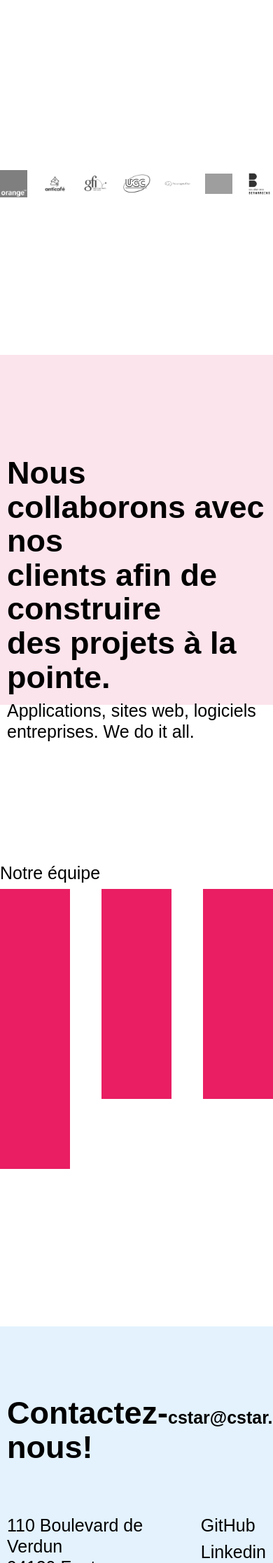
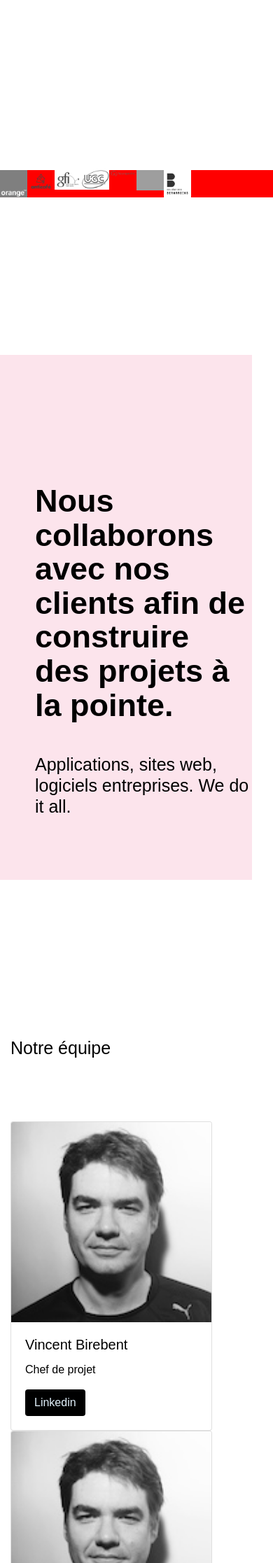
Before and after one commit to psteeve/cstar-industries.github.io, a Jekyll site: the page index.html, which Jekyll copies as it is, in a window 390 px wide. Shown: the part 745-2978 px from the top of the page at 70% size. Built offline with Jekyll 4.4.1, drawn with Linux system fonts in a browser that asks for light colours; some of the changed text lies outside the part shown; grey boxes are pictures that could not be loaded.

Commit message:
bootstrap

```diff
--- a/index.html
+++ b/index.html
@@ -6,28 +6,34 @@
     <link rel="stylesheet" href="https://maxcdn.bootstrapcdn.com/bootstrap/4.0.0/css/bootstrap.min.css" integrity="sha384-Gn5384xqQ1aoWXA+058RXPxPg6fy4IWvTNh0E263XmFcJlSAwiGgFAW/dAiS6JXm" crossorigin="anonymous">
     <link rel="stylesheet" href="stylesheets/css/home.css">
   </head>
-  <body class="container">
+  <body>
+    <div class="container">
       <header class="row">
-      <img id="logo" src="./images/logo-lg.png" alt="logo Cstar">
-      <h1 class="subtitle">cstar@cstar.io</h1>
+        <div class="col-lg-6 col-sm-12">
+          <img class="float-left" id="logo" src="./images/logo-lg.png" alt="logo Cstar">
+        </div>
+        <div class="col-lg-6 col-sm-12">
+          <h1 class="subtitle text-md-right">cstar@cstar.io</h1>
+        </div>
       </header>
+
       <section class="row section1">
         <h1 class="title"><span id="cstarTitle">cstar industries</span> est une agence
           de développement web à Paris.
         </h1>
       </section>
 
-    <section class="row section2">
-      <img class="img-fluid logosClients" src="./images/logos/Orange_logo.png" alt="logo orange">
-      <img class="img-fluid logosClients" src="./images/logos/anticafé.png" alt="logo Anticafé">
-      <img class="img-fluid logosClients" src="./images/logos/logo_GFI_2011.jpg" alt="logo GFI">
-      <img class="img-fluid logosClients" src="./images/logos/Logo_UGC.png" alt="logo UGC">
-      <img class="img-fluid logosClients" src="./images/logos/neuroprofiler.png" alt="logo Neuroprofiler">
-      <img class="img-fluid logosClients" src="./images/logos/logo-cogiway.jpg" alt="logo Cogiway">
-      <img class="img-fluid logosClients" src="./images/logos/bernardins.jpeg" alt="logo Bernardins">
+      <section class="row section2"  style="background-color:red;">
+        <img class="logosClients" src="./images/logos/Orange_logo.png" alt="logo orange">
+        <img class="logosClients" src="./images/logos/anticafé.png" alt="logo Anticafé">
+        <img class="logosClients" src="./images/logos/logo_GFI_2011.jpg" alt="logo GFI">
+        <img class="logosClients" src="./images/logos/Logo_UGC.png" alt="logo UGC">
+        <img class="logosClients" src="./images/logos/neuroprofiler.png" alt="logo Neuroprofiler">
+        <img class="logosClients" src="./images/logos/logo-cogiway.jpg" alt="logo Cogiway">
+        <img class="logosClients" src="./images/logos/bernardins.jpeg" alt="logo Bernardins">
       </section>
-
-    <section class="row section3">
+<!-- style="background-color:red;"  -->
+      <section class="col-lg-12 row section3">
         <h1 class="title2" id="sec3">Nous collaborons avec nos<br />
           clients afin de construire<br />
           des projets à la pointe.</h1>
@@ -35,40 +41,83 @@
         <h2 class="subtitleLight">Applications, sites web, logiciels entreprises. We do it all.</h2>
       </section>
 
-    <section class="row section4">
+      <section class="col-lg-12 row section4">
         <h2 class="subtitleLight">Notre équipe</h2>
       </section>
-    <section class=" row subSection4">
-      <div class="avatarTeam"></div>
-      <div class="avatarTeam"></div>
-      <div class="avatarTeam"></div>
-      <div class="avatarTeam"></div>
-      <div class="avatarTeam"></div>
-      <div class="avatarTeam"></div>
-      <div class="avatarTeam"></div>
-      <div class="avatarTeam"></div>
-      <div class="avatarTeam"></div>
-      <div class="avatarTeam"></div>
+
+      <section class="col-lg-12 row subSection4">
+
+        <div class="card" style="width: 18rem;">
+          <img class="card-img-top" src="./images/eric-cestari.JPG" alt="Eric Cestar Avatar">
+          <div class="card-body">
+            <h5 class="card-title">Vincent Birebent</h5>
+            <p class="card-text">Chef de projet</p>
+            <a href="#" class="btn">Linkedin</a>
+          </div>
+        </div>
+
+        <div class="card" style="width: 18rem;">
+          <img class="card-img-top" src="./images/eric-cestari.JPG" alt="Eric Cestar Avatar">
+          <div class="card-body">
+            <h5 class="card-title">Stéphane Schmidely</h5>
+            <p class="card-text">Développeur</p>
+            <a href="#" class="btn">Linkedin</a>
+          </div>
+        </div>
+        <div class="card" style="width: 18rem;">
+          <img class="card-img-top" src="./images/eric-cestari.JPG" alt="Eric Cestar Avatar">
+          <div class="card-body">
+            <h5 class="card-title">Yoan Dieu</h5>
+            <p class="card-text">Développeur</p>
+            <a href="#" class="btn">Linkedin</a>
+          </div>
+        </div>
+
+        <div class="card" style="width: 18rem;">
+          <img class="card-img-top" src="./images/eric-cestari.JPG" alt="Eric Cestar Avatar">
+          <div class="card-body">
+            <h5 class="card-title">Diouma Traore</h5>
+            <p class="card-text">Développeuse</p>
+            <a href="#" class="btn">Linkedin</a>
+          </div>
+        </div>
+
+        <div class="card" style="width: 18rem;">
+          <img class="card-img-top" src="./images/eric-cestari.JPG" alt="Eric Cestar Avatar">
+          <div class="card-body">
+            <h5 class="card-title">Aurélia Garnier</h5>
+            <p class="card-text">Product Owner / Développeuse</p>
+            <a href="#" class="btn">Linkedin</a>
+          </div>
+        </div>
+        <div class="card" style="width: 18rem;">
+          <img class="card-img-top" src="./images/eric-cestari.JPG" alt="Eric Cestar Avatar">
+          <div class="card-body">
+            <h5 class="card-title">Mahana Delacour</h5>
+            <p class="card-text">Développeuse / UX Designer</p>
+            <a href="#" class="btn">Linkedin</a>
+          </div>
+        </div>
+
+
       </section>
 
-    <section class="row section5">
+      <section class="col-lg-12 row section5">
         <div class="topSection5">
           <h1 class="title2">Contactez-nous!</h1>
           <h1 class="subtitle">cstar@cstar.io</h1>
         </div>
-
         <div class="middleSection5">
           <h2 class="subtitleLight">110 Boulevard de Verdun<br />
             94120 Fontenay-sous-Bois<br />
             06 13 22 43 61
           </h2>
-
           <div class="">
             <h2 class="subtitleLight">GitHub</h2>
             <h2 class="subtitleLight">Linkedin</h2>
           </div>
         </div>
       </section>
-
+    </div>
   </body>
 </html>
--- a/stylesheets/css/home.css
+++ b/stylesheets/css/home.css
@@ -1,15 +1,21 @@
 @import url("https://fonts.googleapis.com/css?family=Titillium+Web");
 BODY {
   background-color: white;
-  margin: 0;
   color: #000000;
   font-family: "Titillium", sans-serif;
 }
 
+.col-lg-6 {
+  padding: 0;
+}
+
 HEADER {
-  display: flex;
-  justify-content: space-between;
   margin: 100px 0 200px 0;
+}
+
+.btn {
+  background-color: black;
+  color: #e3f2fd;
 }
 
 #logo {
@@ -38,15 +44,17 @@ HEADER {
   font-weight: bold;
 }
 
+.subtitleRight {
+  text-align: right;
+}
+
 .subtitleLight {
   font-size: 25px;
+  margin-bottom: 10vh;
 }
 
 .section2 {
   margin-top: 25vh;
-  display: flex;
-  justify-content: space-between;
-  align-items: center;
 }
 
 .logosClients {
@@ -56,52 +64,35 @@ HEADER {
 
 .section3 {
   margin-top: 25vh;
-  height: 500px;
+  min-height: 500px;
   background-color: #fce4ec;
-  padding: 10px;
+  padding: 50px 0 0 50px;
 }
 
 #sec3 {
   margin-top: 15vh;
-}
-
-.avatarTeam {
-  width: 100px;
-  height: 100px;
-  background-color: #e91e63;
+  margin-bottom: 5vh;
 }
 
 .section4 {
   margin-top: 25vh;
 }
 
-.subSection4 {
-  display: flex;
-  justify-content: space-between;
-  align-items: center;
-}
-
 .section5 {
   background-color: #e3f2fd;
   margin-top: 25vh;
-  height: 500px;
-  padding: 10px;
-  margin-bottom: 10vh;
+  margin-bottom: 25vh;
+  min-height: 500px;
+  padding: 50px 50px 0 50px;
 }
 
 .topSection5 {
   margin-top: 10vh;
   width: 100%;
-  height: max-content;
-  display: flex;
-  justify-content: space-between;
-  align-items: baseline;
 }
 
 .middleSection5 {
   width: 100%;
-  display: flex;
-  justify-content: space-between;
 }
 
 /*# sourceMappingURL=home.css.map */
```
Also changed, not shown: stylesheets/scss/home.scss (+34 -27 lines), 1 other file. Lines whose indentation alone changed are shown as unchanged.
